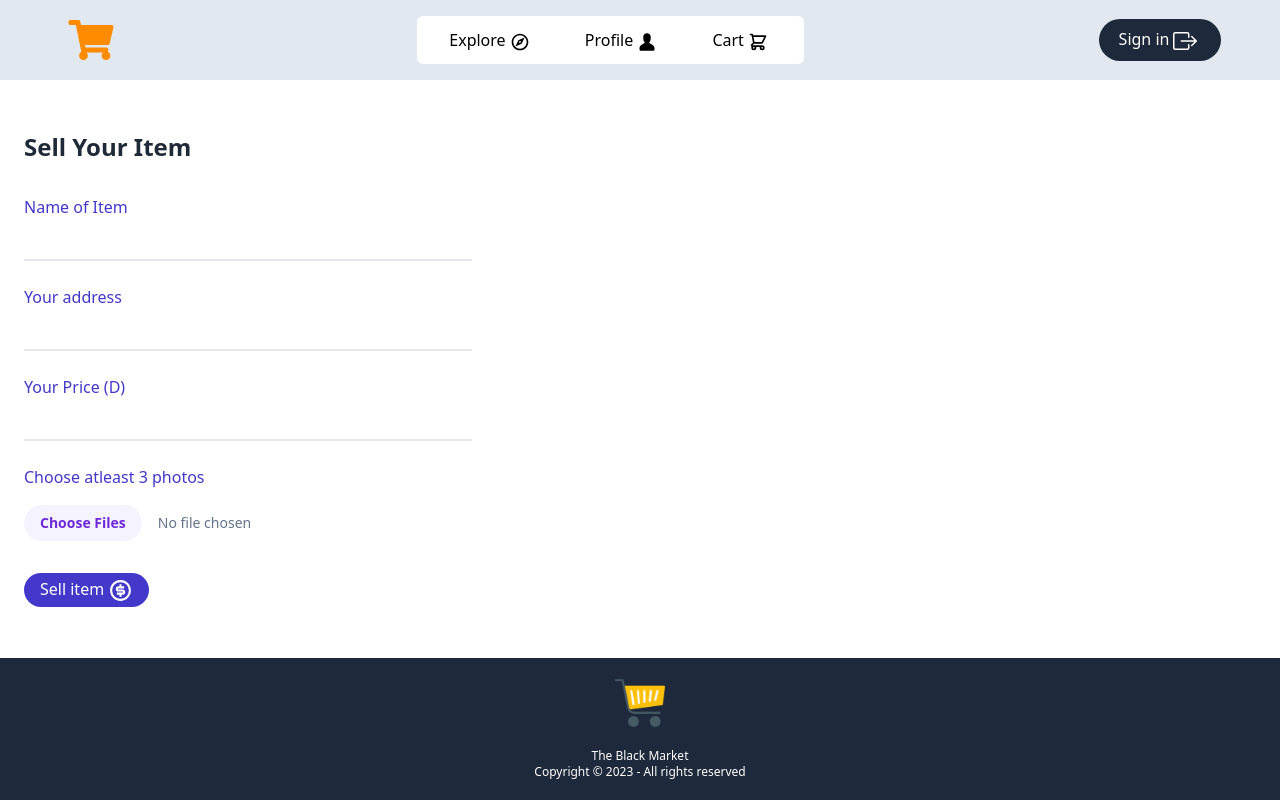
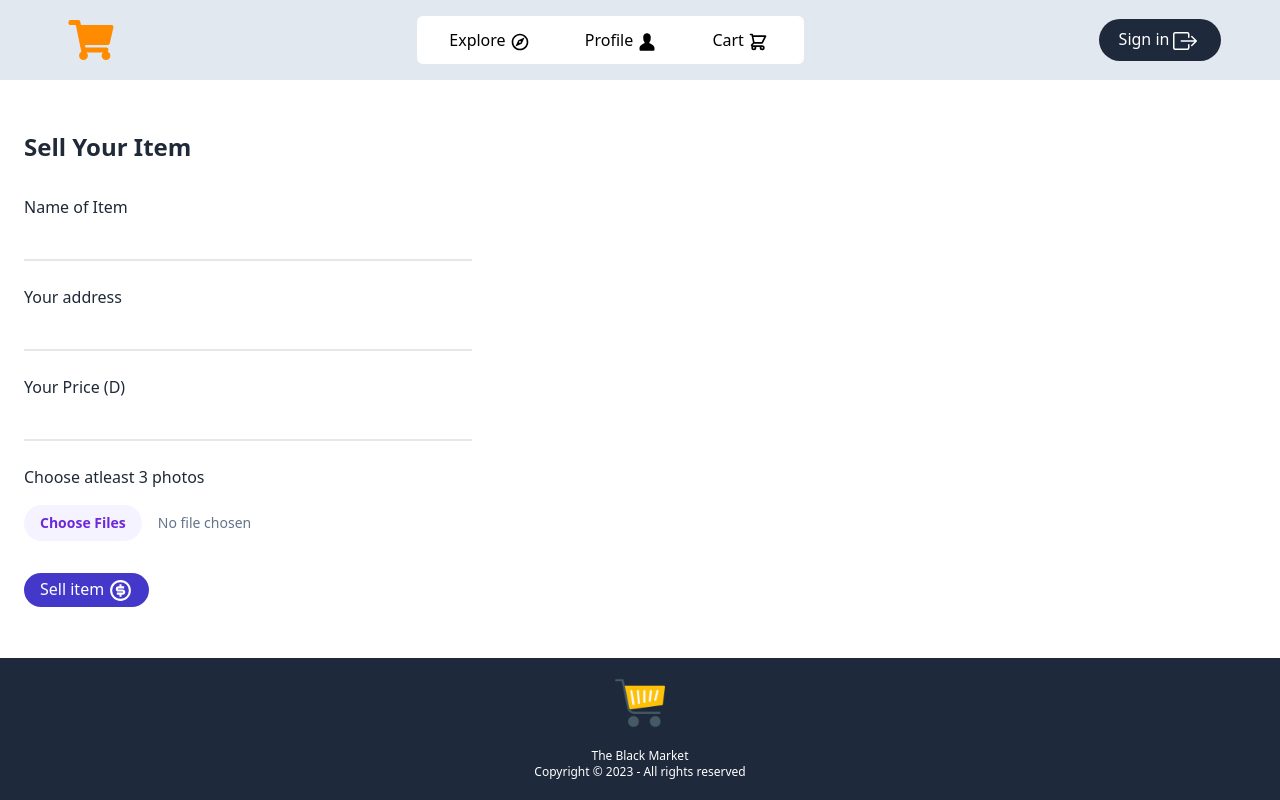
Before and after one commit to AbdourahmanJallow/e-commerce-app, a React (Create React App) app: page /sell-item in a window 1280 px wide. Built offline with nearby package versions, Linux system fonts and the light colour scheme; no server answers; sample sign-in values are in the browser's storage.

Commit message:
dark theme

```diff
--- a/src/components/SellItem.jsx
+++ b/src/components/SellItem.jsx
@@ -149,17 +149,19 @@ function SellItem() {
     }
     return (
         <div className="py-12">
-            <h2 className="text-2xl font-bold">Sell Your Item</h2>
+            <h2 className="text-2xl font-bold dark:text-white">
+                Sell Your Item
+            </h2>
             <div className="mt-8 max-w-md">
                 <form onSubmit={onSubmit}>
                     <div className="grid grid-cols-1 gap-6">
                         <label className="block">
-                            <span className="text-indigo-700">
+                            <span className="dark:text-slate-400">
                                 Name of Item
                             </span>
                             <input
                                 type="text"
-                                className="mt-0 block w-full px-0.5 border-0 border-b-2 border-gray-200 focus:ring-0 focus:border-black"
+                                className="dark:bg-gray-200 px-2 dark:rounded-2xl mt-0 block w-full border-0 border-b-2 border-gray-200 focus:ring-0 focus:border-black"
                                 id="name"
                                 value={name}
                                 onChange={onChange}
@@ -167,12 +169,12 @@ function SellItem() {
                             />
                         </label>
                         <label className="block">
-                            <span className="text-indigo-700">
+                            <span className="dark:text-slate-400">
                                 Your address
                             </span>
                             <input
                                 type="text"
-                                className="mt-0 block w-full px-0.5 border-0 border-b-2 border-gray-200 focus:ring-0 focus:border-black"
+                                className="dark:bg-gray-200 px-2 dark:rounded-2xl mt-0 block w-full border-0 border-b-2 border-gray-200 focus:ring-0 focus:border-black"
                                 id="address"
                                 value={address}
                                 onChange={onChange}
@@ -180,12 +182,12 @@ function SellItem() {
                             />
                         </label>
                         <label className="block">
-                            <span className="text-indigo-700">
+                            <span className="dark:text-slate-400">
                                 Your Price (D)
                             </span>
                             <input
                                 type="number"
-                                className="form-input mt-0 block w-full px-0.5 border-0 border-b-2 border-gray-200 focus:ring-0 focus:border-black"
+                                className="dark:bg-gray-200 px-2 dark:rounded-2xl form-input mt-0 block w-full border-0 border-b-2 border-gray-200 focus:ring-0 focus:border-black"
                                 id="price"
                                 value={price}
                                 onChange={onChange}
@@ -193,7 +195,7 @@ function SellItem() {
                             />
                         </label>
                         <label className="block">
-                            <span className="text-indigo-700">
+                            <span className="dark:text-slate-400">
                                 Choose atleast 3 photos
                             </span>
                             <input
--- a/src/pages/Explore.jsx
+++ b/src/pages/Explore.jsx
@@ -49,7 +49,7 @@ function Explore() {
         <motion.div className="flex flex-col justify-start p-6">
             {items.length > 0 && (
                 <header>
-                    <h3 className="text-3xl font-bold">Items</h3>
+                    <h3 className="text-3xl font-bold dark:text-white">Items</h3>
                 </header>
             )}
 
@@ -70,7 +70,7 @@ function Explore() {
                     </main>
                 </>
             ) : (
-                <p className="text-3xl text-center font-semibold">
+                <p className="text-2xl text-center font-semibold dar:text-slate-400">
                     No Items for sale
                 </p>
             )}
```
